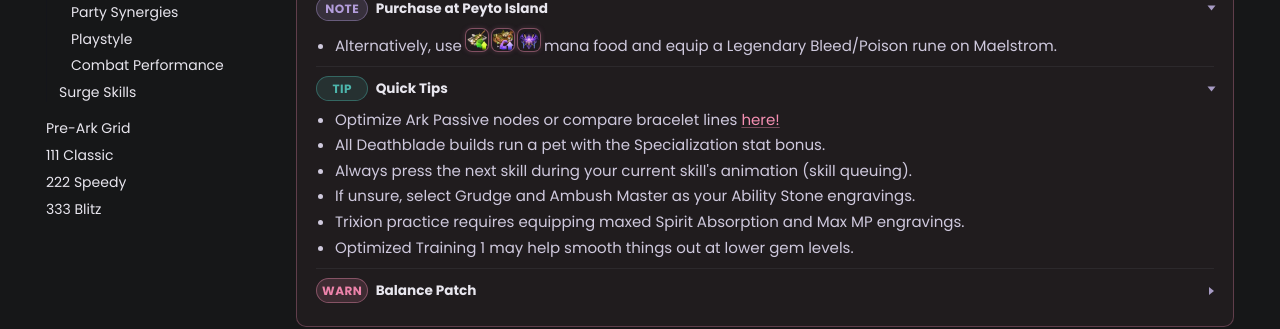
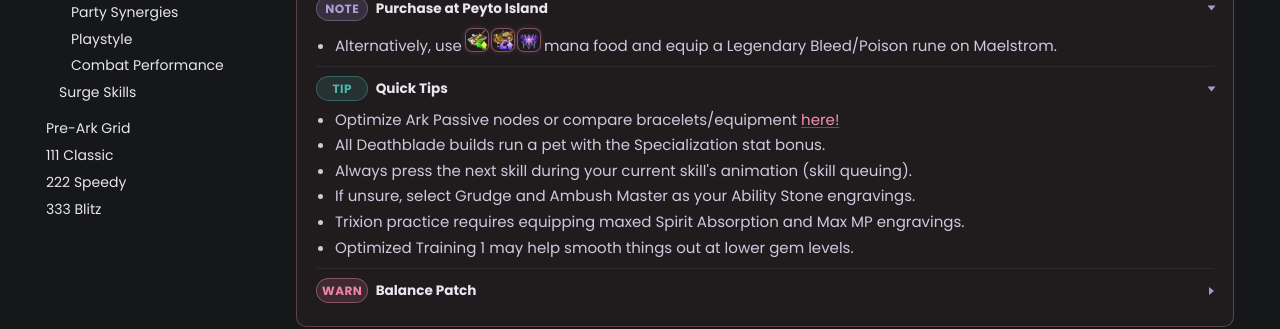
Before and after one commit to interlockme/deathblade, an MkDocs documentation site: the page built from docs/surge/essentials.md, in a window 1280 px wide and 900 px high. Shown: the part 336-665 px from the top of the window. Built offline with MkDocs 1.6.1 and Material for MkDocs 9.7.7, drawn with Linux system fonts in a browser that asks for light colours; plug-ins that fetch from the network failed and are left out.

Commit message:
more detail on essential tips

```diff
--- a/docs/surge/essentials.md
+++ b/docs/surge/essentials.md
@@ -37,7 +37,7 @@ Atk/Move Speed Feast
 <details class="setup-note" data-kind="tip" open markdown>
 <summary><span class="setup-note-tag">Tip</span>Quick Tips<span class="setup-note-arrow"></span></summary>
 
-- Optimize Ark Passive nodes or compare bracelet lines [here!](../resources.md#ark-passive-calculator)
+- Optimize Ark Passive nodes or compare bracelets/equipment [here!](../resources.md#ark-passive-calculator)
 - All Deathblade builds run a pet with the Specialization stat bonus.
 - Always press the next skill during your current skill's animation (skill queuing).
 - If unsure, select Grudge and Ambush Master as your Ability Stone engravings.
```
Also changed, not shown: docs/remaining-energy/essentials.md (+1 -1 lines).
